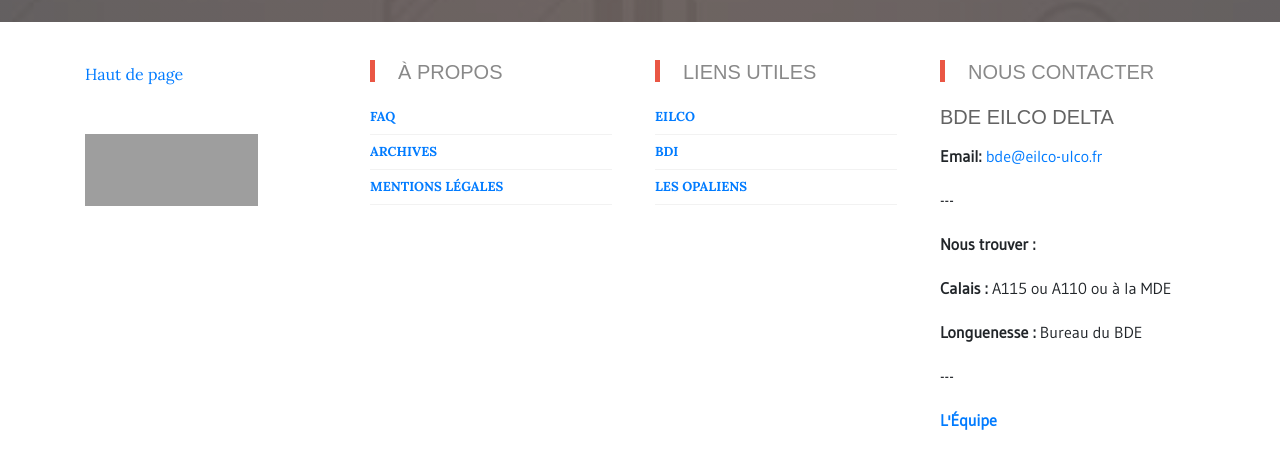
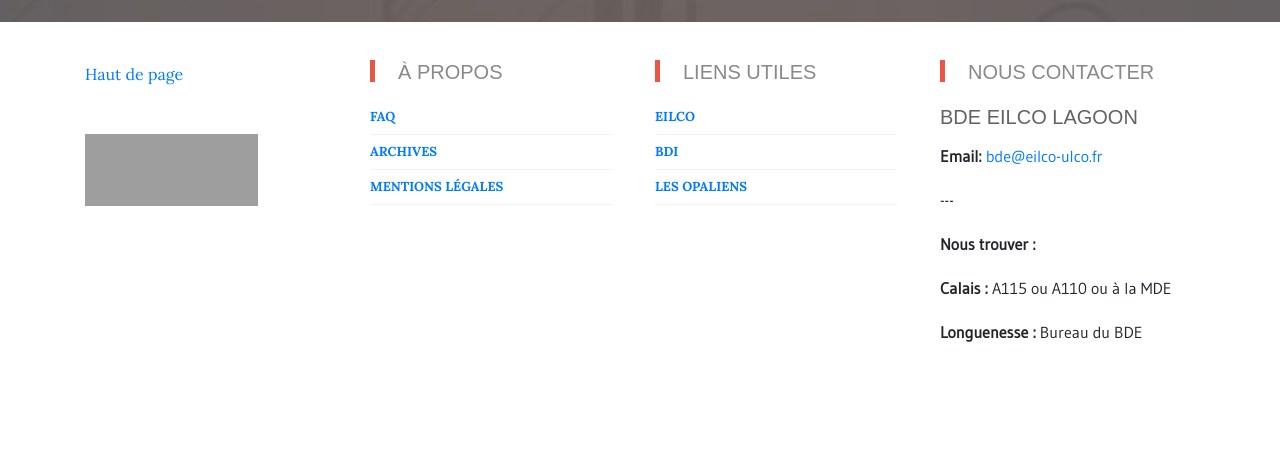
Before and after one commit to co08renckx/siteclub, a PHP site: page /index.php in a window 1280 px wide. Shown: the part 1661-2131 px from the top of the page. After the commit the page ends 2003 px from the top, so only its background shows below. Run offline with PHP 8.4, Linux system fonts and the light colour scheme; grey boxes are pictures that could not be loaded.

Commit message:
Maj du footer
chgt du nom du bde etc

```diff
--- a/Projet tech/footer.php
+++ b/Projet tech/footer.php
@@ -54,14 +54,13 @@
                         <!-- widgets list -->
                         <h1 class="title-widget">Nous Contacter</h1>
                         <div class="footerp">
-                            <h2 class="title-median">BDE EILCO Delta</h2>
+                            <h2 class="title-median">BDE EILCO Lagoon</h2>
                             <p><b>Email: </b> <a href="mailto:bde@eilco-ulco.fr">bde@eilco-ulco.fr</a></p>
                             <p>---</p>
                             <p><b>Nous trouver : </b></p>
                             <p><b>Calais : </b> A115 ou A110 ou à la MDE</p>
                             <p><b>Longuenesse : </b>Bureau du BDE</p>
-                            <p>---</p>
-                            <p><a href="/lequipe"><b>L'Équipe</b></a></p>
+
                         </div>
                         <div class="social-icons">
                             <ul class="nomargin">
```
